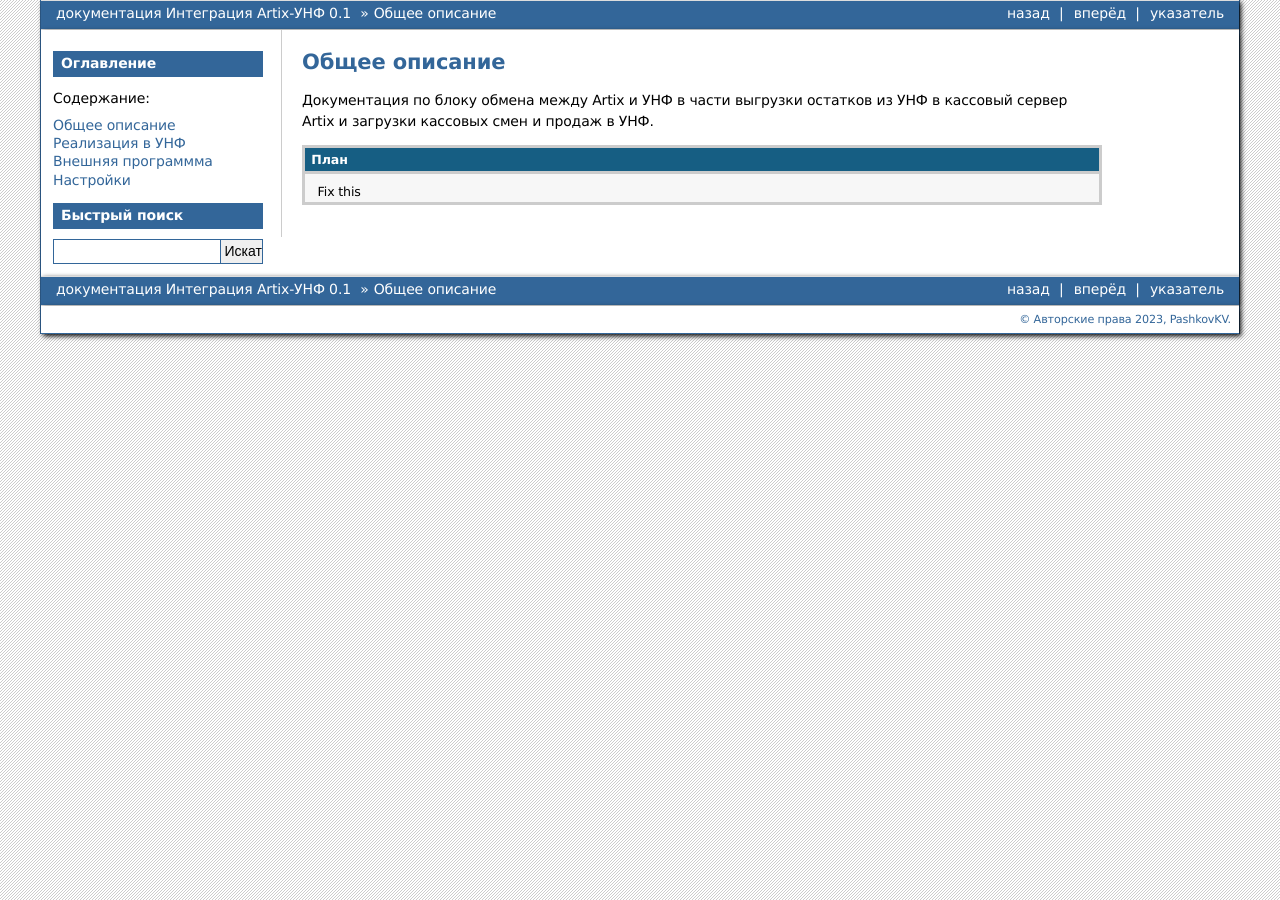
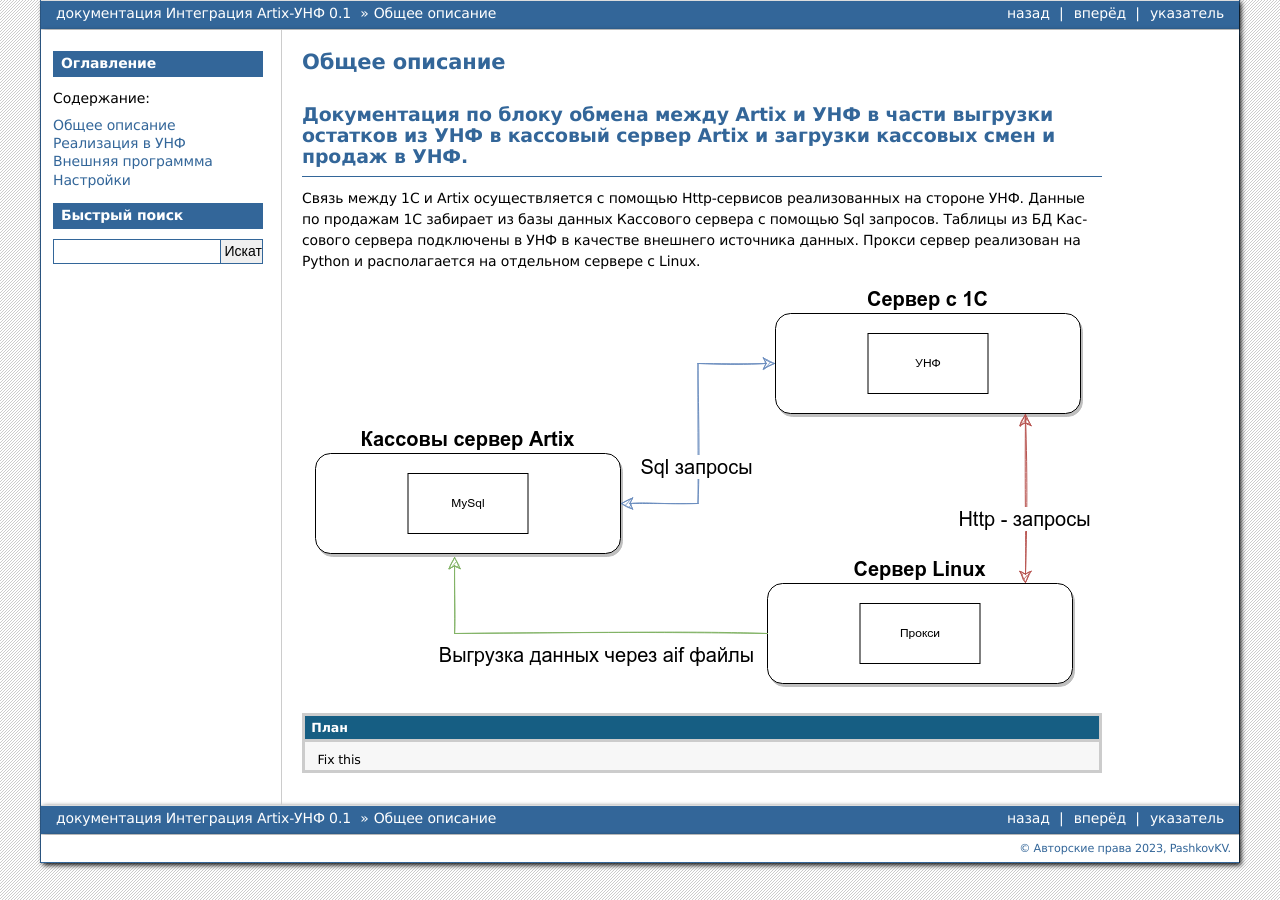
Before and after one commit to krugersu/Artix_Global, a Sphinx documentation site: the page built from source/description.rst, in a window 1280 px wide. Built offline with Sphinx 7.4.7, drawn with Linux system fonts in a browser that asks for light colours.

Commit message:
Описание

```diff
--- a/source/description.rst
+++ b/source/description.rst
@@ -3,6 +3,16 @@
 
 
 Документация по блоку обмена между Artix и УНФ в части выгрузки остатков из УНФ в кассовый сервер Artix и загрузки кассовых смен и продаж в УНФ.
+""""""""""""""""""""""""""""""""""""""""""""""""""""""""""""""""""""""""""""""""""""""""""""""""""""""""""""""""""""""""""""""""""""""""""""""""
+
+
+Связь между 1С и Artix осуществляется с помощью Http-сервисов реализованных на стороне УНФ. Данные по продажам 1С забирает из базы данных
+Кассового сервера с помощью Sql запросов. Таблицы из БД Кассового сервера подключены в УНФ в качестве внешнего источника данных.
+Прокси сервер реализован на Python и располагается на отдельном сервере с Linux.
+
+.. figure:: images/gl.png
+
+
 
 
 .. todo:: Fix this
```
Also changed, not shown: source/images/gl.png (added), 11 other files.
